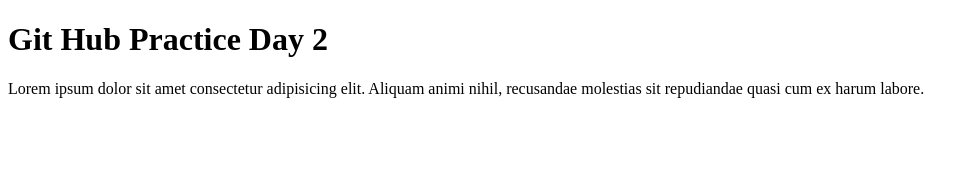
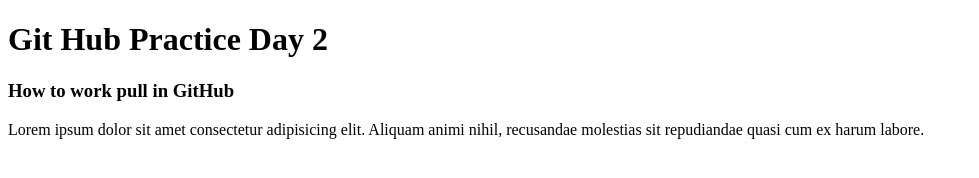
Before and after one commit to hrhabib0/second-day, a plain HTML site: page index.html in a window 1280 px wide. Shown: the whole page, without its empty margins (0-979 px from the left). Drawn offline with Linux system fonts and the light colour scheme.

Commit message:
Update index.html

```diff
--- a/index.html
+++ b/index.html
@@ -7,6 +7,7 @@
 </head>
 <body>
     <h1>Git Hub Practice Day 2</h1>
+    <h3>How to work pull in GitHub</h3>
     <p>Lorem ipsum dolor sit amet consectetur adipisicing elit. Aliquam animi nihil, recusandae molestias sit repudiandae quasi cum ex harum labore.</p>
 </body>
 </html>
```
